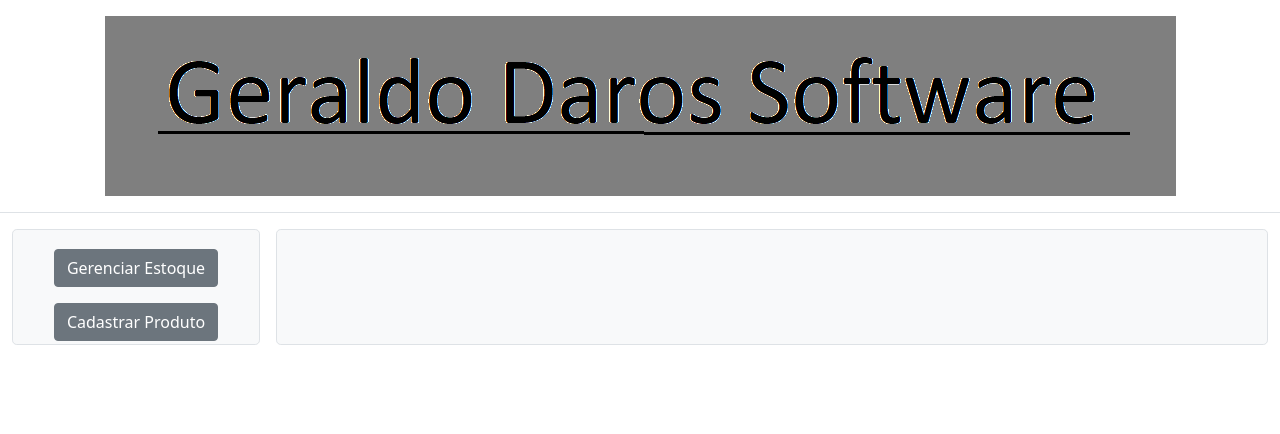
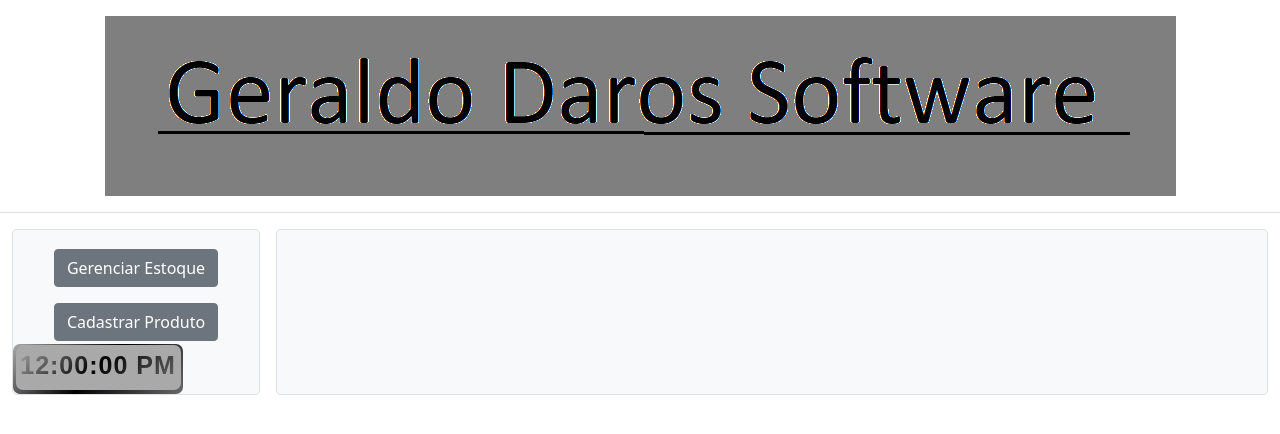
Before and after one commit to geraldodf/supermercado-frontend, an Angular app: page / in a window 1280 px wide. Shown: the top 434 px of the page. Built offline with nearby package versions, Linux system fonts and the light colour scheme.

Commit message:
Criando relógio digital(Ainda não finalizado).

```diff
--- a/src/app/app.component.html
+++ b/src/app/app.component.html
@@ -1,6 +1,7 @@
 <header class="py-3 mb-3 border-bottom">
   <div class="text-center" style="grid-template-columns: 1fr 2fr;">
     <img src="../assets/img/headerProjeto.png">
+    <link rel="stylesheet" href="app.component.scss">
   </div>
 </header>
 
@@ -15,9 +16,38 @@
           <button type="submit" class="btn btn-secondary" routerLink="/cadastrar-produto">Cadastrar Produto</button>
         </div>
       </form>
+      <div class="wrapper">
+        <div class="display">
+          <div id="time">12:00:00 PM</div>
+        </div>
+        <span></span>
+        <span></span>
+      </div>
     </div>
     <div class="bg-light border rounded-3">
       <router-outlet></router-outlet>
     </div>
   </div>
 </div>
+<script>
+    setInterval(function (){
+      const time = document.querySelector("#time");
+      let date = new Date();
+      let hours = date.getHours();
+      let minutes =date.getMinutes();
+      let seconds = date.getSeconds();
+      let day_night = "AM"
+      if(hours > 12) {
+        day_night = "PM";
+        hours = hours - 12;
+      }
+      if(hours > 10) {
+        hours = "0" + hours;
+      }
+      if(minutes < 10) {
+        hours = "0" + seconds;
+      }
+      time.textContent = hours + ":" + minutos + ":" + seconds +  " "  + day_night;
+    })
+
+</script>
--- a/src/app/app.component.scss
+++ b/src/app/app.component.scss
@@ -0,0 +1,36 @@
+.wrapper {
+  margin: 0;
+  padding: 0;
+  box-sizing: border-box;
+  font-family: sans-serif;
+  display: grid;
+  height: 100%;
+  place-items: center;
+  width: 170px;
+  height: 50px;
+  background: linear-gradient(135deg, darkgrey, black, dimgray);
+  border-radius: 7px;
+  cursor: default;
+}
+
+.wrapper .display {
+  place-items: center;
+  top: 25%;
+  left: 25%;
+  background: darkgrey;
+  width: 165px;
+  height: 45px;
+  text-align: center;
+  border-radius: 7px;
+}
+
+.wrapper .display #time {
+  line-height: 40px;
+  font-size: 25px;
+  font-weight:700 ;
+  letter-spacing: 1px;
+  background: linear-gradient(135deg, darkgrey, black, dimgray);
+  -webkit-background-clip: text;
+  -webkit-text-fill-color: transparent;
+
+}
```
